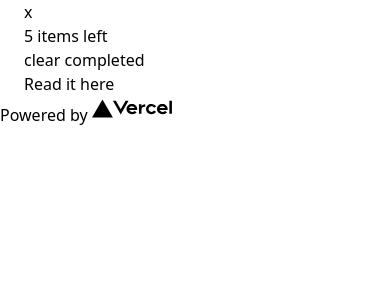
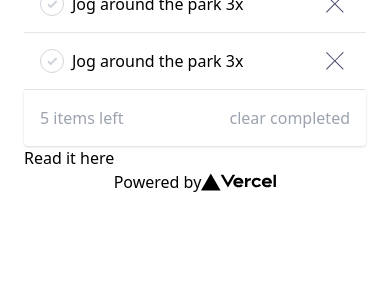
Before and after one commit to chara0511/to-do-app, a Next.js app: page / in a window 390 px wide. Shown: the top 300 px of the page. Built offline with nearby package versions, Linux system fonts and the light colour scheme.

Commit message:
mobil first - todolist component done

```diff
--- /dev/null
+++ b/components/common/Footer/Footer.tsx
@@ -0,0 +1,18 @@
+import Image from 'next/image';
+
+const Footer = (): JSX.Element => {
+  return (
+    <footer className="flex items-center justify-center w-full">
+      <a
+        href="https://vercel.com?utm_source=create-next-app&utm_medium=default-template&utm_campaign=create-next-app"
+        target="_blank"
+        rel="noopener noreferrer"
+      >
+        Powered by
+      </a>
+      <Image src="/vercel.svg" alt="Vercel Logo" width={75} height={24} />
+    </footer>
+  );
+};
+
+export default Footer;
--- /dev/null
+++ b/components/common/Footer/index.ts
@@ -0,0 +1 @@
+export { default } from './Footer';
--- a/components/common/Layout/Layout.tsx
+++ b/components/common/Layout/Layout.tsx
@@ -1,6 +1,5 @@
 import { FC } from 'react';
-import Image from 'next/image';
-import { Header } from '@components/common';
+import { Footer, Header } from '@components/common';
 
 const Layout: FC = ({ children }) => {
   return (
@@ -9,15 +8,7 @@ const Layout: FC = ({ children }) => {
 
       <main className="relative -mt-24 px-6">{children}</main>
 
-      <footer>
-        <a
-          href="https://vercel.com?utm_source=create-next-app&utm_medium=default-template&utm_campaign=create-next-app"
-          target="_blank"
-          rel="noopener noreferrer"
-        >
-          Powered by <Image src="/vercel.svg" alt="Vercel Logo" width={80} height={25} />
-        </a>
-      </footer>
+      <Footer />
     </>
   );
 };
--- a/components/common/Searchbar/Searchbar.tsx
+++ b/components/common/Searchbar/Searchbar.tsx
@@ -9,7 +9,7 @@ interface Props {
 const Searchbar: FC<Props> = ({ id = 'search' }) => {
   return useMemo(
     () => (
-      <div className="flex bg-white p-3 rounded text-gray-300 focus-within:text-gray-600">
+      <div className="flex bg-white p-4 rounded text-gray-300 focus-within:text-gray-600">
         <label className="hidden" htmlFor={id}>
           search
         </label>
--- /dev/null
+++ b/components/common/ToDoList/ToDoList.tsx
@@ -0,0 +1,56 @@
+import { CheckIcon, CrossIcon } from '@components/icons';
+
+const ToDoList = (): JSX.Element => {
+  return (
+    <>
+      <ul className="bg-white w-full mt-4 rounded-t">
+        <li className="p-4 border-b">
+          <div className="flex">
+            <button
+              type="button"
+              className="flex justify-center items-center max-w-2xs w-full h-6 mr-2 text-gray-300 text-center border border-gray-300 border-solid rounded-full hover:outline-none focus:outline-none"
+            >
+              <CheckIcon />
+            </button>
+
+            <p className="flex-1">Jog around the park 3x</p>
+
+            <button
+              type="button"
+              className="max-w-2xs w-full ml-2 text-gray-300 text-center rounded-full hover:outline-none focus:outline-none"
+            >
+              <CrossIcon />
+            </button>
+          </div>
+        </li>
+
+        <li className="p-4 border-b">
+          <div className="flex">
+            <button
+              type="button"
+              className="flex justify-center items-center max-w-2xs w-full h-6 mr-2 text-gray-300 text-center border border-gray-300 border-solid rounded-full hover:outline-none focus:outline-none"
+            >
+              <CheckIcon />
+            </button>
+
+            <p className="flex-1">Jog around the park 3x</p>
+
+            <button
+              type="button"
+              className="max-w-2xs w-full ml-2 text-gray-300 text-center rounded-full hover:outline-none focus:outline-none"
+            >
+              <CrossIcon />
+            </button>
+          </div>
+        </li>
+      </ul>
+
+      <div className="flex justify-between bg-white w-full p-4 text-gray-400 rounded-b shadow">
+        <p>5 items left</p>
+        <p>clear completed</p>
+      </div>
+    </>
+  );
+};
+
+export default ToDoList;
--- /dev/null
+++ b/components/common/ToDoList/index.ts
@@ -0,0 +1 @@
+export { default } from './ToDoList';
--- a/components/common/index.ts
+++ b/components/common/index.ts
@@ -1,4 +1,6 @@
+export { default as Footer } from './Footer';
 export { default as Head } from './Head';
 export { default as Header } from './Header';
 export { default as Layout } from './Layout';
 export { default as Searchbar } from './Searchbar';
+export { default as ToDoList } from './ToDoList';
--- a/components/icons/CheckIcon.tsx
+++ b/components/icons/CheckIcon.tsx
@@ -4,11 +4,9 @@ interface Props extends SVGProps<SVGSVGElement> {
   className?: string;
 }
 
-const SunIcon: FC<Props> = (props) => {
-  const { className, ...rest } = props;
-
+const SunIcon: FC<Props> = ({ ...props }) => {
   return (
-    <svg xmlns="http://www.w3.org/2000/svg" width="11" height="9" className={className} {...rest}>
+    <svg xmlns="http://www.w3.org/2000/svg" width="11" height="9" {...props}>
       <path fill="none" stroke="currentColor" strokeWidth="2" d="M1 4.304L3.696 7l6-6" />
     </svg>
   );
--- /dev/null
+++ b/components/icons/CrossIcon.tsx
@@ -0,0 +1,19 @@
+import { FC, SVGProps } from 'react';
+
+interface Props extends SVGProps<SVGSVGElement> {
+  className?: string;
+}
+
+const CrossIcon: FC<Props> = ({ ...props }) => {
+  return (
+    <svg xmlns="http://www.w3.org/2000/svg" width="18" height="18" {...props}>
+      <path
+        fill="#494C6B"
+        fillRule="evenodd"
+        d="M16.97 0l.708.707L9.546 8.84l8.132 8.132-.707.707-8.132-8.132-8.132 8.132L0 16.97l8.132-8.132L0 .707.707 0 8.84 8.132 16.971 0z"
+      />
+    </svg>
+  );
+};
+
+export default CrossIcon;
--- a/components/icons/index.ts
+++ b/components/icons/index.ts
@@ -1,2 +1,3 @@
 export { default as CheckIcon } from './CheckIcon';
+export { default as CrossIcon } from './CrossIcon';
 export { default as SunIcon } from './SunIcon';
--- a/pages/index.tsx
+++ b/pages/index.tsx
@@ -1,4 +1,4 @@
-import { Layout, Searchbar } from '@components/common';
+import { Layout, Searchbar, ToDoList } from '@components/common';
 import Link from 'next/link';
 
 const Home = (): JSX.Element => {
@@ -7,19 +7,7 @@ const Home = (): JSX.Element => {
       <Searchbar />
 
       <div>
-        <ul>
-          <li>
-            <div>
-              <span>i</span>
-              <p>Jog around the park 3x</p>
-              <span>x</span>
-            </div>
-          </li>
-        </ul>
-        <div>
-          <p>5 items left</p>
-          <p>clear completed</p>
-        </div>
+        <ToDoList />
       </div>
 
       <Link href="/demo">Read it here</Link>
```
Also changed, not shown: components/icons/icon-cross.svg (deleted).
